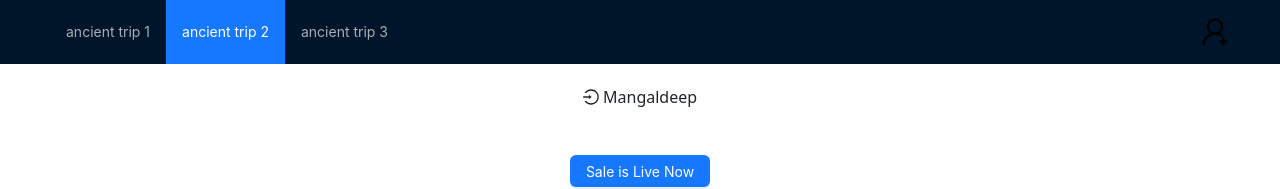
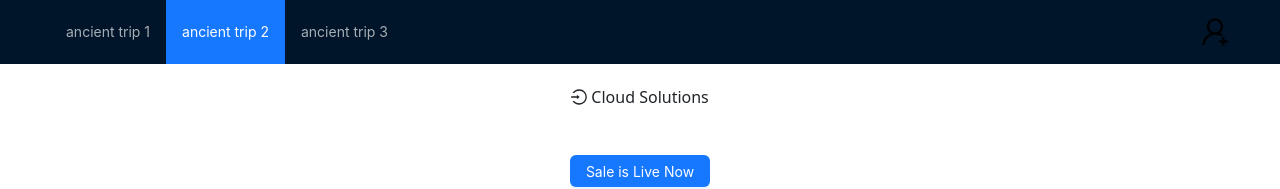
Before and after one commit to himanshu-whatstool/cloud_app, a React (Vite) app: page / in a window 1280 px wide. Shown: the top 189 px of the page. Built offline with nearby package versions, Linux system fonts and the light colour scheme.

Commit message:
recycla forms changes

```diff
--- a/src/Rubicon.jsx
+++ b/src/Rubicon.jsx
@@ -6,7 +6,7 @@ import { useState } from 'react';
 export const Rubicon = () => {
   return (
     <section>
-      {/* <RubiconNav /> */}
+      <RubiconNav />
       <Recycla />
     </section>
   )
@@ -37,7 +37,7 @@ export const RubiconNav = () => {
 export const Recycla = () => {
 
   const services = [
-    { "title": "Free quote service", "img": "./cloudform.svg" },
+    { "title": "Free quote services", "img": "./cloudform.svg" },
     { "title": "Save money", "img": "./cloudform.svg" },
     { "title": "Reduce climate impact", "img": "./cloudform.svg" }
   ]
--- a/src/components/Chatapp.jsx
+++ b/src/components/Chatapp.jsx
@@ -25,7 +25,7 @@ export const Blogs = () => {
 
   return (
     <section className="mt-4">
-      <h6 style={{ textAlign: 'center' }}><LoginOutlined />&nbsp;Mangaldeep</h6>
+      <h6 style={{ textAlign: 'center' }}><LoginOutlined />&nbsp;Cloud Solutions</h6>
       <div className="text-center mt-5">
         <Button onClick={() => handleopenDialog()} type="primary" >Sale is Live Now</Button>
       </div>
```
